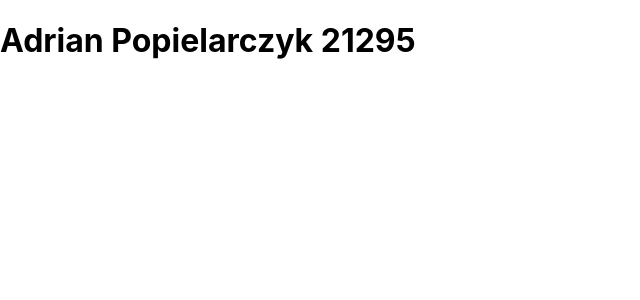
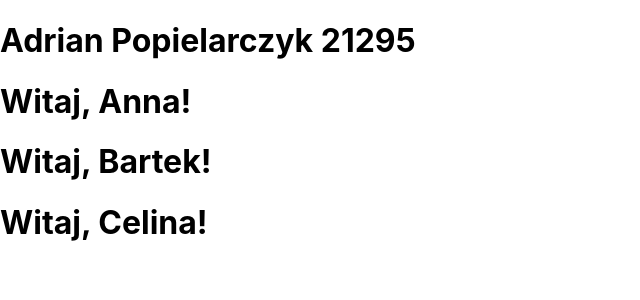
Before and after one commit to krlpopiel/JezykiWysokiegoPoziomu2025, a React (Create React App) app in the folder lab4ReactProd/lab4/: page / in a window 1280 px wide. Shown: the top 300 px of the page, without its empty margins (0-640 px from the left). Built offline with nearby package versions, Linux system fonts and the light colour scheme.

Commit message:
Zad 2) Ćwiczenie 2

```diff
--- a/lab4ReactProd/lab4/src/App.js
+++ b/lab4ReactProd/lab4/src/App.js
@@ -1,9 +1,13 @@
-import Hello from './Hello';
+import Hello from "./Hello";
+import HelloWithProps from "./HelloWithProps"
 function App() {
- return (
- <div>
- <Hello />
- </div>
- );
+  return (
+    <div>
+      <Hello />
+      <HelloWithProps name="Anna" />
+      <HelloWithProps name="Bartek" />
+      <HelloWithProps name="Celina" />
+    </div>
+  );
 }
 export default App;
--- /dev/null
+++ b/lab4ReactProd/lab4/src/HelloWithProps.js
@@ -0,0 +1,4 @@
+function HelloWithProps(props) {
+ return <h1>Witaj, {props.name}!</h1>;
+}
+export default HelloWithProps;
```
